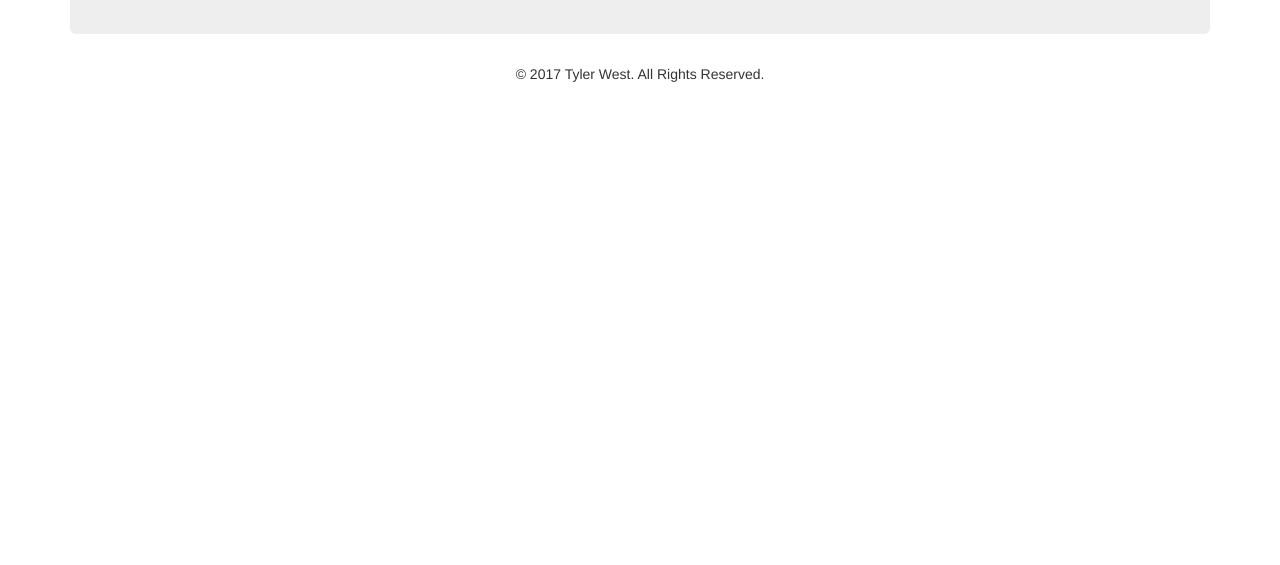
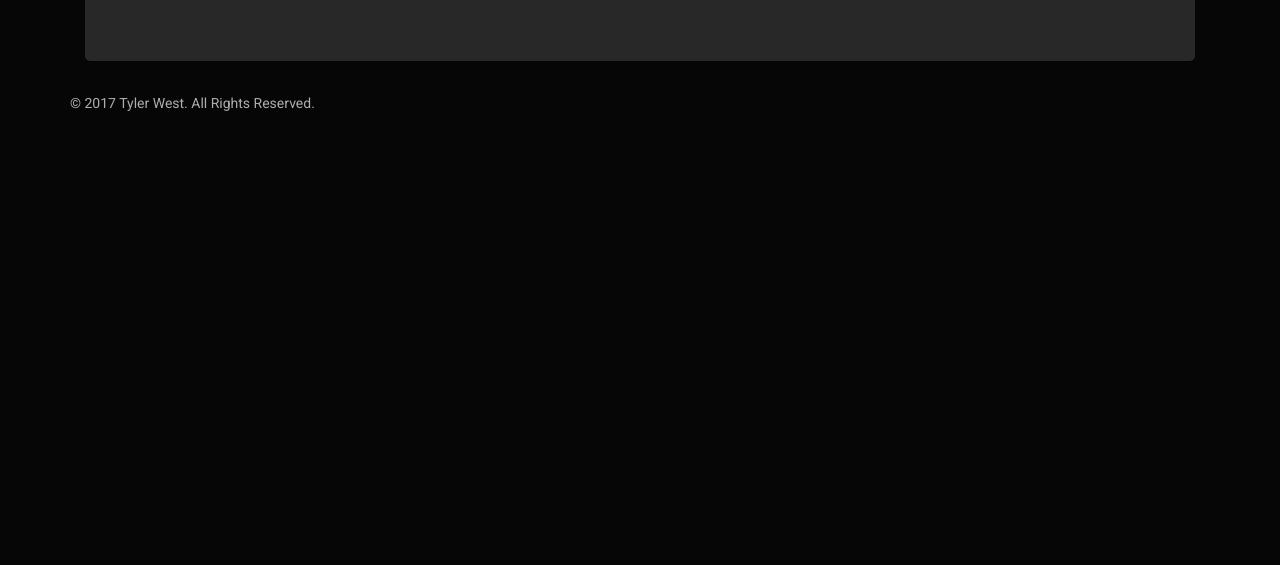
Before and after one commit to SlyTy7/MovieFind, a plain HTML site: page index.html in a window 1280 px wide. Shown: the part 235-800 px from the top of the page. Drawn offline with nearby package versions, Linux system fonts and the light colour scheme; no server answers.

Commit message:
fix deprecated bootswatch link

```diff
--- a/index.html
+++ b/index.html
@@ -20,7 +20,7 @@
 		<link rel="shortcut icon" href="img/logo.png">
 
 		<!-- BOOTSWATCH(BOOTSTRAP + BOOTSTRAP THEME) -->
-		<link rel="stylesheet" href="https://bootswatch.com/cyborg/bootstrap.min.css">
+		<link rel="stylesheet" href="https://bootswatch.com/4/cyborg/bootstrap.min.css">
 
 		<!-- CUSTOM EXTERNAL STYLESHEET -->
 		<link rel="stylesheet" href="css/main.css">
```
